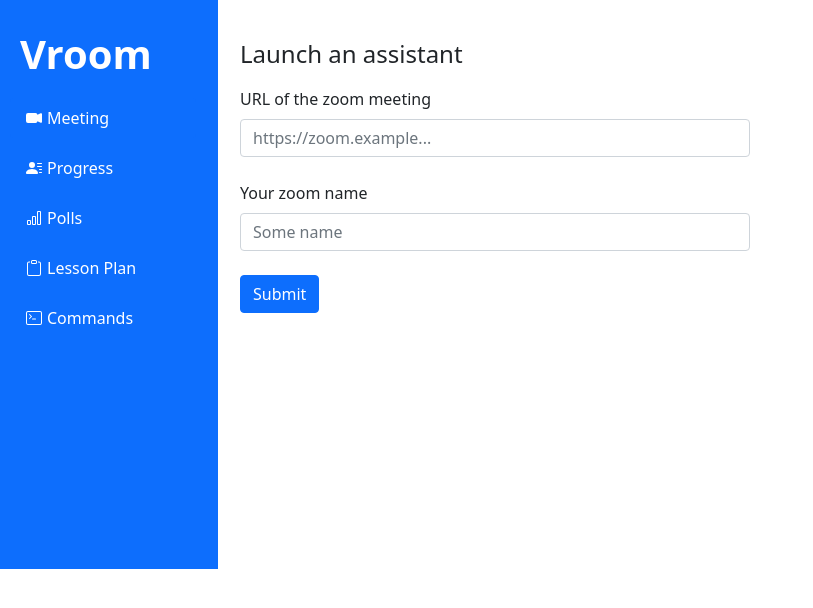
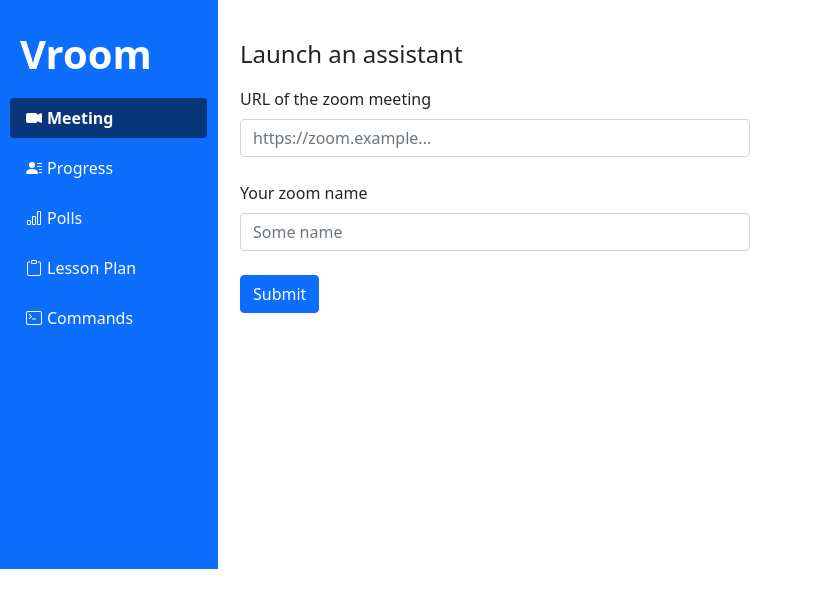
Before and after one commit to barney54321/Vroom, a React (Create React App) app: page / in a window 1280 px wide. Shown: the top 608 px of the page, without its empty margins (0-813 px from the left). Built offline with nearby package versions, Linux system fonts and the light colour scheme; no server answers.

Commit message:
nav bar colour

```diff
--- a/src/App.css
+++ b/src/App.css
@@ -48,8 +48,8 @@
   width: 100%
 }
 
-.nav-link.active.custom-nav.nav-pills {
-  background-color: #07367b;
+.nav-link.active.custom-nav {
+  background-color: #07367b !important;
   font-weight: bold;
 }
 
@@ -57,6 +57,7 @@
   /* background-color: #0d6efd; */
   color: white;
   margin: 5px 10px;
+  margin-right: -1px;
 }
 
 .side-tabs {
```
